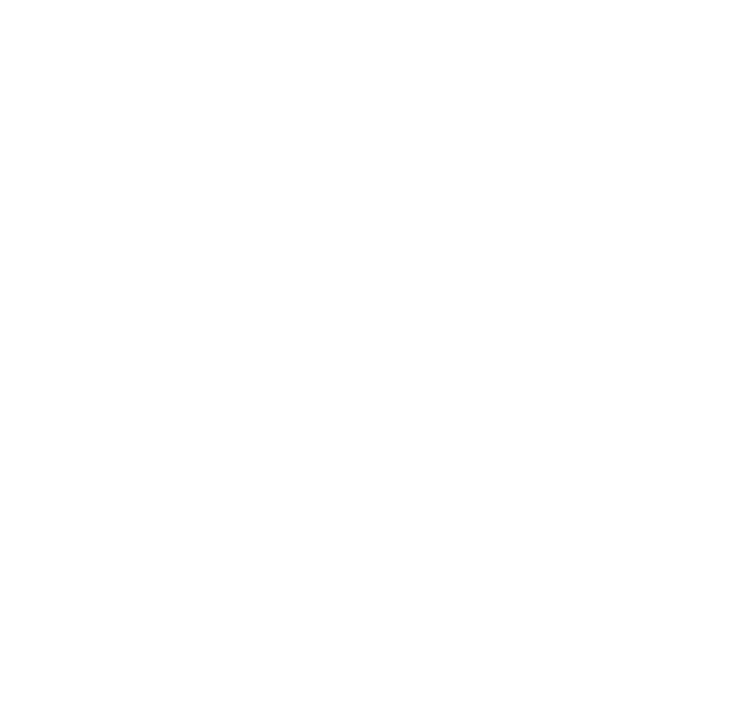
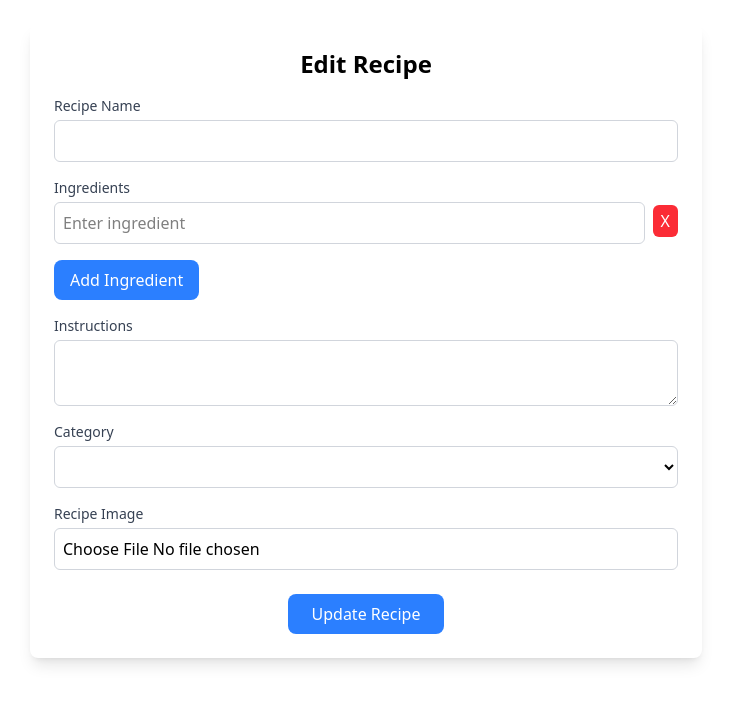
Before and after one commit to siderlsoft/vue-recipe-app, a Vue app: page /recipes/edit/1 in a window 1280 px wide. Before the commit this address had no page. Shown: the top 704 px of the page, without its empty margins (274-1005 px from the left). Built offline with nearby package versions, Linux system fonts and the light colour scheme.

Commit message:
add recipe form and state logic for create, edit and view recipes

```diff
--- /dev/null
+++ b/src/components/RecipeForm.vue
@@ -0,0 +1,172 @@
+<template>
+    <div class="max-w-2xl mx-auto bg-white p-6 rounded-lg shadow-lg">
+        <h2 class="text-2xl font-bold text-center mb-4">
+            {{ mode === 'view' ? 'View Recipe' : mode === 'edit' ? 'Edit Recipe' : 'Create Recipe' }}
+        </h2>
+
+        <form @submit.prevent="handleSubmit">
+            <div class="mb-4">
+                <label for="name" class="block text-sm font-medium text-gray-700">Recipe Name</label>
+                <input v-model="recipe.name" :disabled="mode === 'view'" type="text" id="name"
+                    class="mt-1 block w-full p-2 border border-gray-300 rounded-md focus:outline-none focus:ring-2 focus:ring-indigo-500"
+                    required />
+            </div>
+
+            <div class="mb-4">
+                <label for="ingredients" class="block text-sm font-medium text-gray-700">Ingredients</label>
+                <div v-for="(ingredient, index) in recipe.ingredients" :key="index" class="flex items-center mb-2">
+                    <input v-model="recipe.ingredients[index]" :disabled="mode === 'view'" type="text"
+                        class="mt-1 block w-full p-2 border border-gray-300 rounded-md focus:outline-none focus:ring-2 focus:ring-indigo-500"
+                        placeholder="Enter ingredient" required />
+                    <button v-if="mode !== 'view'" type="button" @click="removeIngredient(index)"
+                        class="ml-2 bg-red-500 text-white px-2 py-1 rounded-md hover:bg-red-600 focus:outline-none focus:ring-2 focus:ring-red-500">
+                        X
+                    </button>
+                </div>
+                <button v-if="mode !== 'view'" type="button" @click="addIngredient"
+                    class="mt-2 bg-blue-500 text-white px-4 py-2 rounded-lg hover:bg-blue-600 focus:outline-none focus:ring-2 focus:ring-blue-500">
+                    Add Ingredient
+                </button>
+            </div>
+
+            <div class="mb-4">
+                <label for="instructions" class="block text-sm font-medium text-gray-700">Instructions</label>
+                <textarea v-model="recipe.instructions" :disabled="mode === 'view'" id="instructions"
+                    class="mt-1 block w-full p-2 border border-gray-300 rounded-md focus:outline-none focus:ring-2 focus:ring-indigo-500"
+                    required></textarea>
+            </div>
+
+            <div class="mb-4">
+                <label for="mealType" class="block text-sm font-medium text-gray-700">Category</label>
+                <select v-model="recipe.mealType" :disabled="mode === 'view'" id="mealType"
+                    class="mt-1 block w-full p-2 border border-gray-300 rounded-md focus:outline-none focus:ring-2 focus:ring-indigo-500"
+                    required>
+                    <option v-for="option in mealCategories" :key="option" :value="option">
+                        {{ option }}
+                    </option>
+                </select>
+            </div>
+
+            <div class="mb-4">
+                <label for="image" class="block text-sm font-medium text-gray-700">Recipe Image</label>
+                <input v-if="mode !== 'view'" type="file" id="image" @change="handleImageUpload"
+                    class="mt-1 block w-full p-2 border border-gray-300 rounded-md focus:outline-none focus:ring-2 focus:ring-indigo-500" />
+                <div v-if="imagePreview" class="mt-2">
+                    <img :src="imagePreview" alt="Image Preview" class="max-w-full h-auto rounded-md" />
+                </div>
+            </div>
+
+            <div class="flex justify-center mt-6">
+                <button v-if="mode !== 'view'" type="submit"
+                    class="bg-blue-500 text-white px-6 py-2 rounded-lg hover:bg-blue-600 focus:outline-none focus:ring-2 focus:ring-blue-500">
+                    {{ mode === 'edit' ? 'Update Recipe' : 'Create Recipe' }}
+                </button>
+            </div>
+        </form>
+    </div>
+</template>
+
+<script lang="ts">
+import { defineComponent, ref, onMounted, type PropType } from 'vue';
+import type { Recipe } from '@/models/Recipe';
+import { useRoute, useRouter } from 'vue-router';
+import { useRecipeStore } from '@/store/useRecipeStore'; // Asegúrate de tener un store para obtener las recetas
+import { mealCategories } from '@/constants/Constants';
+import { useToast } from 'vue-toastification';
+
+export default defineComponent({
+    name: 'RecipeForm',
+
+    props: {
+        mode: {
+            type: String as PropType<'view' | 'edit' | 'create'>,
+            required: true
+        },
+    },
+
+    setup(props) {
+        const route = useRoute();
+        const router = useRouter();
+        const recipeStore = useRecipeStore();
+        const toast = useToast();
+
+        const recipeId = ref<number | null>(null);
+        const recipe = ref<Recipe>({
+            id: 0,
+            name: '',
+            difficulty: '',
+            prepTimeMinutes: 0,
+            rating: 0,
+            reviewCount: 0,
+            servings: 0,
+            ingredients: [''],
+            instructions: [''],
+            mealType: ['Dinner'],
+            image: ''
+        });
+
+        const imagePreview = ref<string | null>(null);
+
+        onMounted(() => {
+            recipeId.value = route.params.id ? Number(route.params.id) : null;
+
+            if ((props.mode === 'edit' || props.mode === 'view') && recipeId.value !== null) {
+                const fetchedRecipe = recipeStore.getRecipeById(recipeId.value);
+                if (fetchedRecipe) {
+                    recipe.value = { ...fetchedRecipe };
+                    imagePreview.value = recipe.value.image || null;
+                }
+            }
+        });
+
+        const handleSubmit = () => {
+            if (props.mode === 'create') {
+                recipeStore.addRecipe(recipe.value);
+                toast.success("Recipe Added", {
+                    timeout: 2000
+                });
+            } else if (props.mode === 'edit') {
+                recipeStore.updateRecipe(recipe.value);
+                toast.success("Recipe Updated", {
+                    timeout: 2000
+                });
+            }
+            router.push({ name: 'Home' });
+        };
+
+        const handleImageUpload = (event: Event) => {
+            const file = (event.target as HTMLInputElement).files?.[0];
+            if (file) {
+                const reader = new FileReader();
+                reader.onload = (e) => {
+                    imagePreview.value = e.target?.result as string;
+                    recipe.value.image = e.target?.result as string;
+                };
+                reader.readAsDataURL(file);
+            }
+        };
+
+        const addIngredient = () => {
+            recipe.value.ingredients.push('');
+        };
+
+        const removeIngredient = (index: number) => {
+            recipe.value.ingredients.splice(index, 1);
+        };
+
+        return {
+            recipe,
+            imagePreview,
+            handleSubmit,
+            handleImageUpload,
+            addIngredient,
+            removeIngredient,
+            mealCategories,
+        };
+    }
+});
+</script>
+
+<style scoped>
+/* Custom styles */
+</style>
--- a/src/components/RecipeItem.vue
+++ b/src/components/RecipeItem.vue
@@ -11,9 +11,9 @@
                 <p class="mt-2 text-left text-gray-500">{{ recipe.rating }}</p>
             </div>
             <div class="mt-4 flex flex-wrap align-middle content-center space-x-4 justify-end">
-                <button
+                <button @click="viewRecipe"
                     class="bg-blue-500 h-10 text-white px-4 py-2 rounded-lg hover:bg-blue-600 focus:outline-none focus:ring-2 focus:ring-blue-500">View</button>
-                <button
+                <button @click="editRecipe"
                     class="bg-yellow-500 h-10 text-white px-4 py-2 rounded-lg hover:bg-yellow-600 focus:outline-none focus:ring-2 focus:ring-yellow-500">Edit</button>
                 <button @click="removeRecipe"
                     class="bg-red-500 h-10 text-white px-4 py-2 rounded-lg hover:bg-red-600 focus:outline-none focus:ring-2 focus:ring-red-500">Delete</button>
@@ -27,6 +27,8 @@
 import type { Recipe } from '@/models/Recipe';
 import genericRecipeImg from '@/assets/genericrecipe.jpg';
 import { useRecipeStore } from '@/store/useRecipeStore';
+import { useToast } from 'vue-toastification';
+import { useRouter } from 'vue-router';
 
 export default defineComponent({
     name: 'RecipeItem',
@@ -40,15 +42,30 @@
 
     setup(props) {
         const recipeStore = useRecipeStore();
-        const recipeImg = computed(() => props.recipe.image || genericRecipeImg)
+        const recipeImg = computed(() => props.recipe.image || genericRecipeImg);
+        const toast = useToast();
+        const router = useRouter();
 
         const removeRecipe = () => {
             recipeStore.removeRecipe(props.recipe.id);
+            toast.success("Recipe removed", {
+                timeout: 2000
+            });
+        }
+
+        const viewRecipe = () => {
+            router.push({ name: 'ViewRecipe', params: { id: props.recipe.id } });
+        }
+
+        const editRecipe = () => {
+            router.push({ name: 'EditRecipe', params: { id: props.recipe.id } });
         }
 
         return {
             recipeImg,
             removeRecipe,
+            viewRecipe,
+            editRecipe,
         };
     },
 });
--- a/src/main.ts
+++ b/src/main.ts
@@ -3,8 +3,12 @@
 import App from './App.vue'
 import { createPinia } from 'pinia';
 import router from '../src/router';
+import Toast, { type PluginOptions } from "vue-toastification";
+import "vue-toastification/dist/index.css";
 
 const app = createApp(App);
 app.use(createPinia());
 app.use(router);
+const options: PluginOptions = {};
+app.use(Toast, options);
 app.mount('#app');
--- a/src/router/index.ts
+++ b/src/router/index.ts
@@ -1,11 +1,37 @@
 import { createRouter, createWebHistory } from 'vue-router';
 import Home from '../pages/Home.vue';
+import RecipeForm from '@/components/RecipeForm.vue';
+import type { RouteLocationNormalized } from 'vue-router';
 
 const routes = [
   {
     path: '/',
     name: 'Home',
     component: Home,
+  },
+  {
+    path: '/recipes/create',
+    name: 'CreateRecipe',
+    component: RecipeForm,
+    props: { mode: 'create' },
+  },
+  {
+    path: '/recipes/edit/:id',
+    name: 'EditRecipe',
+    component: RecipeForm,
+    props: (route: RouteLocationNormalized) => ({
+      mode: 'edit',
+      recipeId: route.params.id
+    })
+  },
+  {
+    path: '/recipes/view/:id',
+    name: 'ViewRecipe',
+    component: RecipeForm,
+    props: (route: RouteLocationNormalized) => ({
+      mode: 'view',
+      recipeId: route.params.id
+    })
   },
 ];
 
--- a/src/store/useRecipeStore.ts
+++ b/src/store/useRecipeStore.ts
@@ -37,11 +37,25 @@
     }
 
     function addRecipe(newRecipe: Recipe) {
+        newRecipe.id = 50 + recipes.value.length;
         recipes.value.push(newRecipe);
     }
 
     function removeRecipe(recipeId: number) {
         recipes.value = recipes.value.filter(recipe => recipe.id !== recipeId);
+    }
+
+    function getRecipeById(recipeId: number) {
+        return recipes.value.find(recipe => recipe.id == recipeId);
+    }
+
+    function updateRecipe(editedRecipe: Recipe) {
+        recipes.value = recipes.value.map(recipe => {
+            if (recipe.id === editedRecipe.id) {
+                return editedRecipe;
+            }
+            return recipe;
+        })
     }
 
     return {
@@ -54,5 +68,7 @@
         fetchItems,
         resetState,
         removeRecipe,
+        getRecipeById,
+        updateRecipe,
     };
 });
```
Also changed, not shown: src/components/RecipeList.vue (+26 -1 lines).
